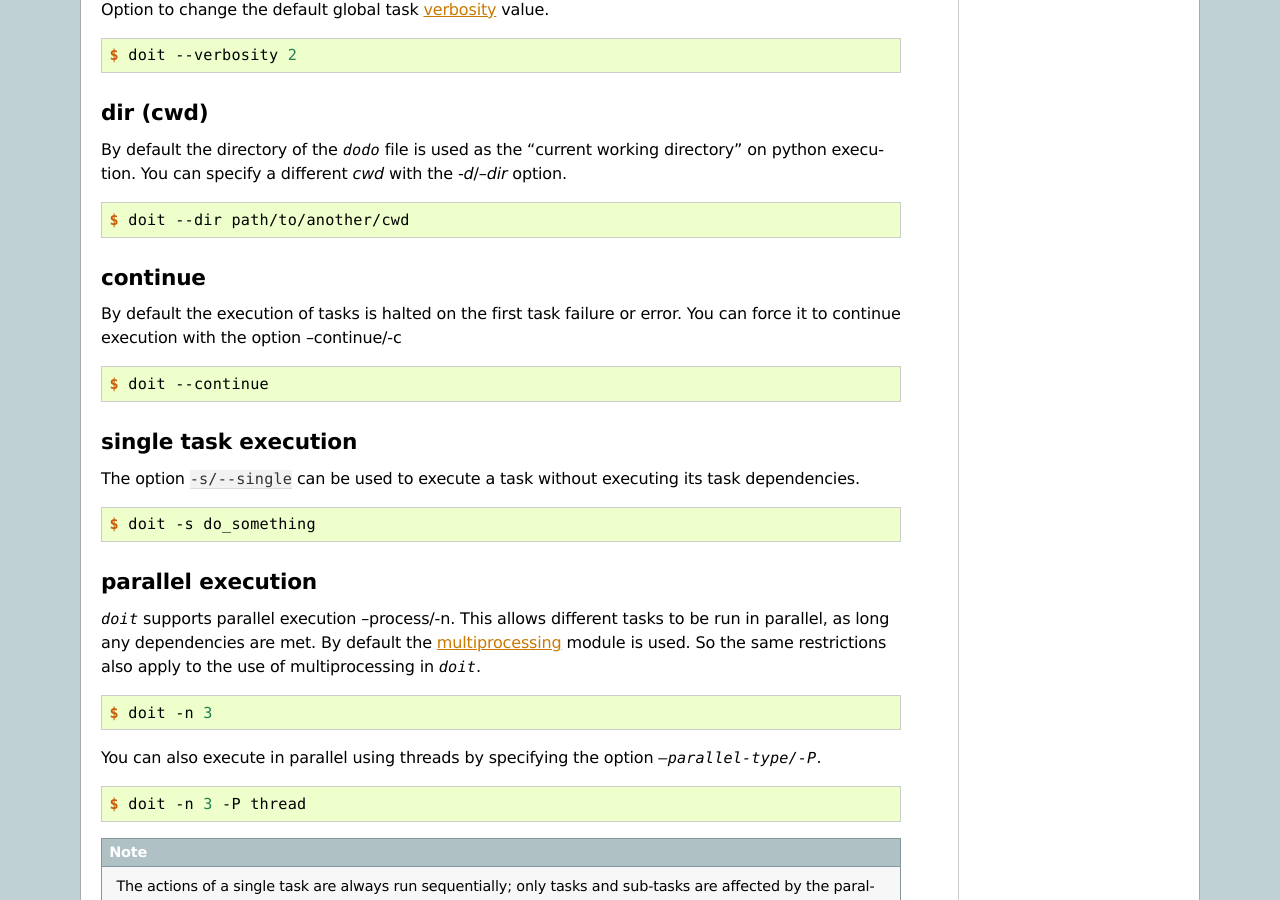
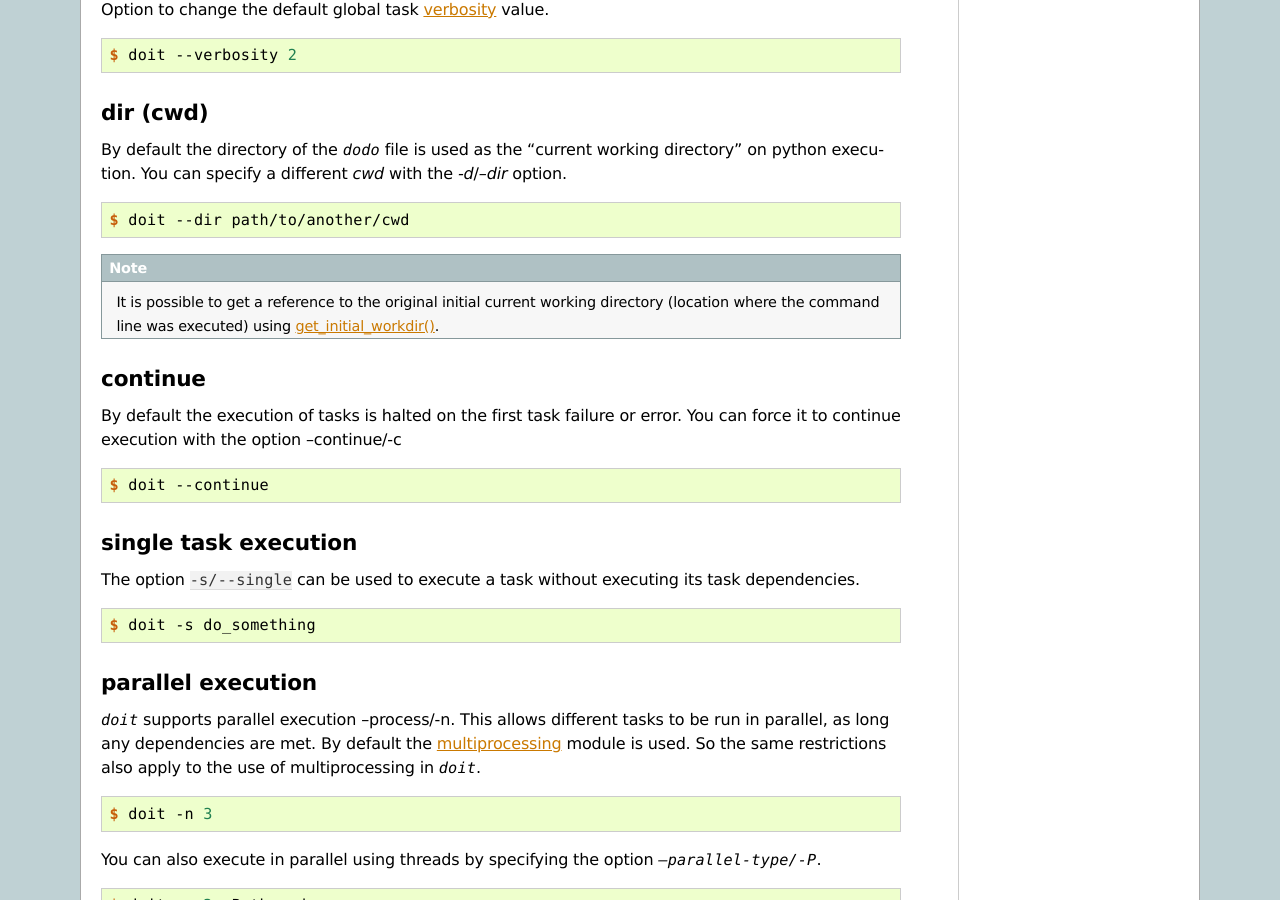
Before and after one commit to pydoit/doit, a Sphinx documentation site: the page built from doc/cmd_run.rst, in a window 1280 px wide and 900 px high, scrolled down 2411 px. Built offline with Sphinx 7.4.7, drawn with Linux system fonts in a browser that asks for light colours; some of the changed text lies outside the part shown.

Commit message:
fix #108. Improve docs explaining how to control CWD.

```diff
--- a/doc/cmd_run.rst
+++ b/doc/cmd_run.rst
@@ -159,6 +159,12 @@
 .. code-block:: console
 
     $ doit --dir path/to/another/cwd
+
+.. note::
+
+   It is possible to get a reference to the original initial
+   current working directory (location where the command line
+   was executed) using :ref:`initial_workdir`.
 
 
 continue
@@ -325,14 +331,15 @@
 of a unhandled exception while loading tasks.
 
 
+.. _initial_workdir:
 
-get_initial_workdir
+get_initial_workdir()
 ---------------------
 
 When `doit` executes by default it will use the location of `dodo.py`
 as the current working directory (unless --dir is specified).
-The value of `doit.get_initial_workdir` will contain the path from where
-`doit` was invoked from.
+The value of `doit.get_initial_workdir()` will contain the path
+from where `doit` was invoked from.
 
 This can be used for example set which tasks will be executed:
 
--- a/doc_requirements.txt
+++ b/doc_requirements.txt
@@ -2,4 +2,3 @@
 # $ pip install --requirement doc_requirements.txt
 
 sphinx
-epydoc
```
Also changed, not shown: 1 other file.
